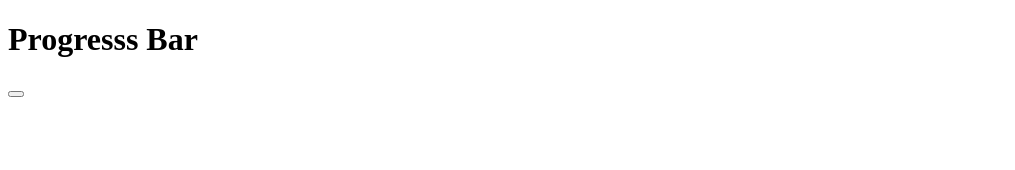
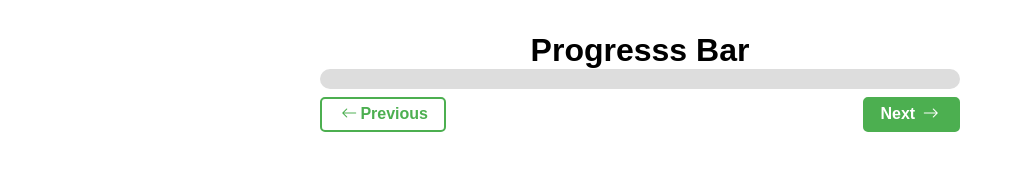
Before and after one commit to Deividmattos/progress-bar, a plain HTML site: page index.html in a window 1280 px wide. Shown: the whole page, without its empty margins (0-1015 px from the left). Drawn offline with nearby package versions, Linux system fonts and the light colour scheme.

Commit message:
last update

```diff
--- a/css/global.css
+++ b/css/global.css
@@ -0,0 +1,56 @@
+* {
+  margin: 0;
+  padding: 0;
+  box-sizing: border-box;
+}
+h1 {
+  margin-top: 2rem;
+  font-family: Arial, Helvetica, sans-serif;
+  text-align: center;
+}
+.container {
+  max-width: 50%;
+  margin: 0 auto;
+}
+.progress-bar {
+  width: 100%;
+  height: 20px;
+  background-color: #ddd;
+  border-radius: 10px;
+}
+.progress {
+  width: 0%;
+  height: 100%;
+  background-color: #4caf50;
+  border-radius: 10px;
+  transition: width 1s ease-in-out;
+}
+.controls {
+  display: flex;
+  justify-content: space-between;
+  margin-top: 0.5rem;
+}
+button {
+  padding: 0.4rem 1rem;
+  font-size: 1rem;
+  font-weight: bold;
+  border-radius: 5px;
+  background-color: #4caf50;
+  border: 2px solid #4caf50;
+  color: #fff;
+  cursor: pointer;
+  transition: 0.4s;
+}
+button i {
+  margin-left: 0.2rem;
+  margin-right: 0.2rem;
+}
+#previous-btn {
+  background-color: transparent;
+  color: #4caf50;
+}
+button:hover,
+#previous-btn:hover {
+  background-color: #2e8b57;
+  color: #fff;
+}
--- a/index.html
+++ b/index.html
@@ -18,7 +18,13 @@
         <div class="progress"></div>
       </div>
       <div class="controls">
-        <button id="previous-btn"></button>
+        <button id="previous-btn">
+          <i class="bi bi-arrow-left"></i>Previous
+        </button>
+        <button id="next-btn">
+          Next
+          <i class="bi bi-arrow-right"></i>
+        </button>
       </div>
     </div>
   </body>
--- a/js/script.js
+++ b/js/script.js
@@ -0,0 +1,24 @@
+const progressBar = document.querySelector(".progress");
+const previousBtn = document.querySelector("#previous-btn");
+const nextBtn = document.querySelector("#next-btn");
+
+let progress = 0;
+
+function updateProgressBar() {
+  progressBar.style.width = progress + "%";
+}
+
+function nextStep() {
+  progress += 10;
+  if (progress > 100) progress = 100;
+  updateProgressBar();
+}
+
+function previousStep() {
+  progress -= 10;
+  if (progress < 0) progress = 0;
+  updateProgressBar();
+}
+
+previousBtn.addEventListener("click", previousStep);
+nextBtn.addEventListener("click", nextStep);
```
